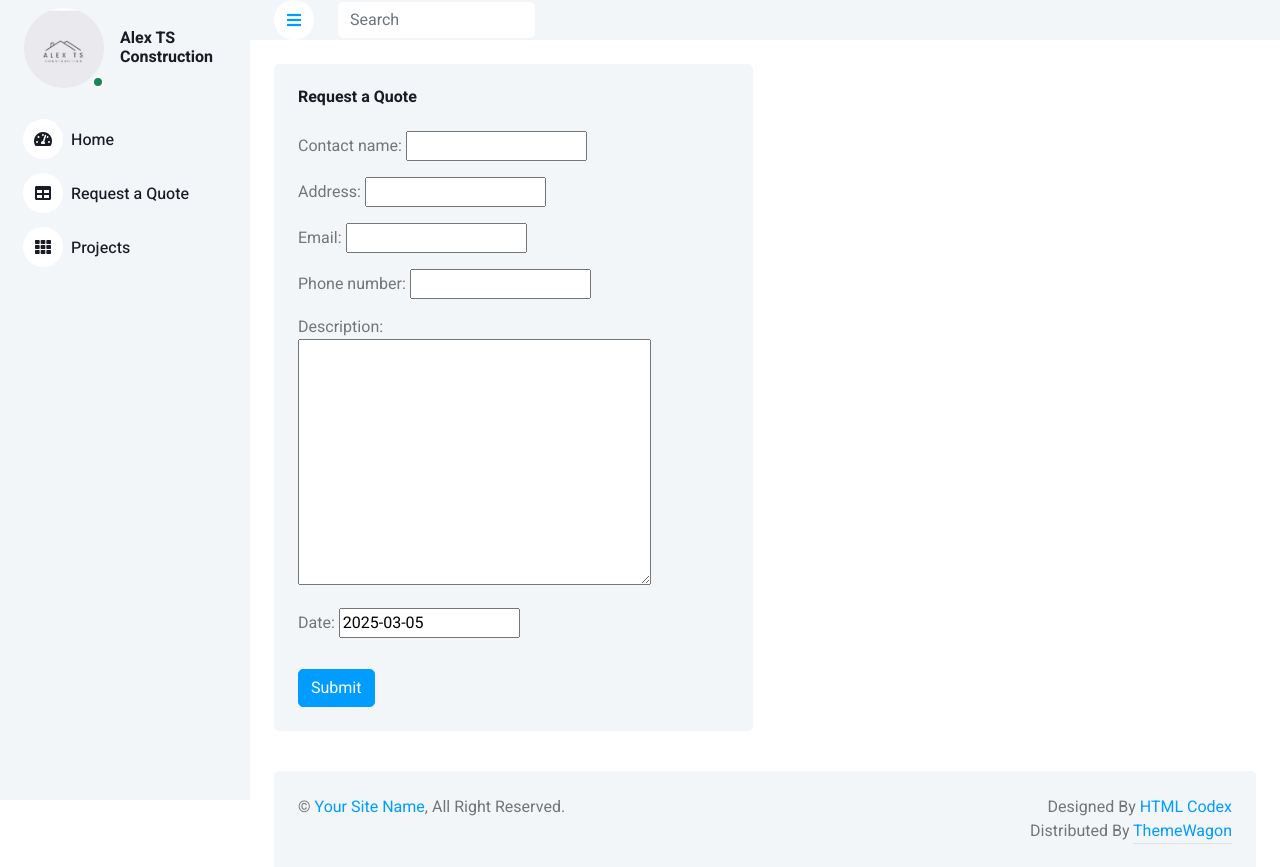
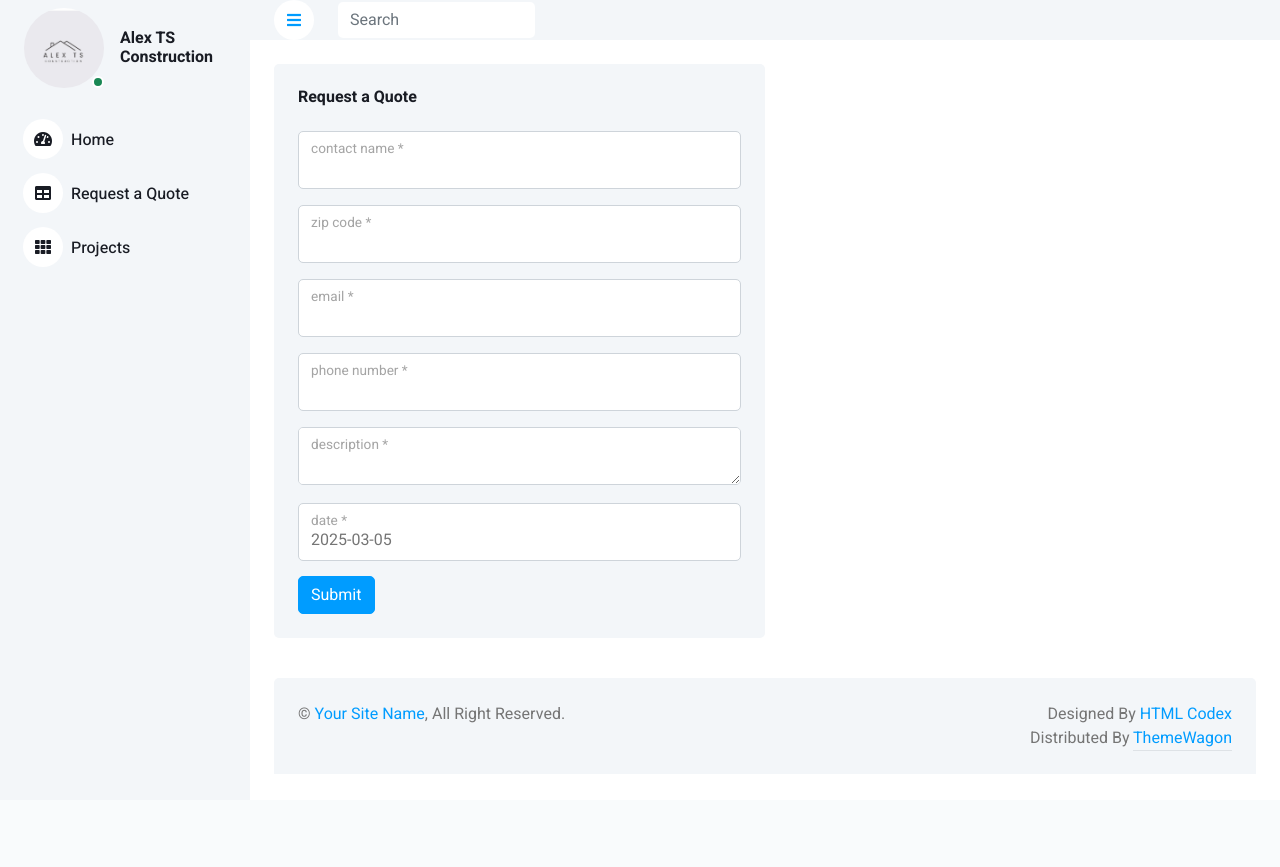
Before and after one commit to StanSorochynskyi/alexTScon_app, a Django app: page /quote/ in a window 1280 px wide. After the commit the page ends 751 px from the top, so only its background shows below. Run offline with Django 3.2, Linux system fonts and the light colour scheme; some libraries are stand-ins or nearby versions.

Commit message:
quote form

```diff
--- a/Main/settings.py
+++ b/Main/settings.py
@@ -39,6 +39,7 @@ INSTALLED_APPS = [
     'django.contrib.sessions',
     'django.contrib.messages',
     'django.contrib.staticfiles',
+    'widget_tweaks',
     'projects',
     'quote',
     'gallery',  # Add this
--- a/templates/base.html
+++ b/templates/base.html
@@ -1,5 +1,5 @@
 {% load static %}
-
+{% load widget_tweaks %}
 <!DOCTYPE html>
 <html lang="en">
 
--- a/templates/projects/project_list.html
+++ b/templates/projects/project_list.html
@@ -22,7 +22,7 @@
         <div class="container-fluid pt-4 px-4">
             <div class="row g-4">
                 <div class="col-sm-12 col-xl-6">
-                    <div class="rounded h-100 p-4">
+                    <div class="rounded h-100 "> <!-- p-4 -->
                         <img src="{% url 'work_metrics_chart' %}" alt="Work Metrics Chart" class="img-fluid">
                     </div>
                 </div>
--- a/templates/quote/quote_request.html
+++ b/templates/quote/quote_request.html
@@ -1,5 +1,5 @@
 {% extends 'base.html' %}
-
+{% load widget_tweaks %}
 {% block title %}
    Photo Gallery
 {% endblock title %}
@@ -28,17 +28,37 @@
     </script>
 </head>
 <body>
-    </form>
 
     <form id="quote-form" onsubmit="submitForm(event)">
         {% csrf_token %}
-        <div class="row g-4">
-            <div class="col-sm-12 col-xl-6">
-                <div class="bg-light rounded h-100 p-4">
-                    <h6 class="mb-4">Request a Quote</h6>
-                    {{ form.as_p }}
-                    <button style="margin-top: 15px" type="submit" class="btn btn-primary quote-button">Submit</button>
+        <div class="col-sm-12 col-xl-6">
+            <div class="bg-light rounded h-100 p-4">
+                <h6 class="mb-4">Request a Quote</h6>
+                <div class="form-floating mb-3">
+                    {{ form.contact_name|add_class:"form-control" }}
+                    <label for="{{ form.contact_name.id_for_label }}">contact name *</label>
                 </div>
+                <div class="form-floating mb-3">
+                    {{ form.address|add_class:"form-control" }}
+                    <label for="{{ form.address.id_for_label }}">zip code *</label>
+                </div>
+                <div class="form-floating mb-3">
+                    {{ form.email|add_class:"form-control" }}
+                    <label for="{{ form.email.id_for_label }}">email *</label>
+                </div>
+                <div class="form-floating mb-3">
+                    {{ form.phone_number|add_class:"form-control" }}
+                    <label for="{{ form.phone_number.id_for_label }}">phone number *</label>
+                </div>
+                <div class="form-floating">
+                    {{ form.description|add_class:"form-control" }}
+                    <label for="{{ form.description.id_for_label }}">description *</label>
+                </div>
+                <div class="form-floating" style="margin-top: 4%">
+                    {{ form.date|add_class:"form-control" }}
+                    <label for="{{ form.date.id_for_label }}">date *</label>
+                </div>
+                <button style="margin-top: 15px" type="submit" class="btn btn-primary quote-button">Submit</button>
             </div>
         </div>
     </form>
```
Also changed, not shown: db.sqlite3.
